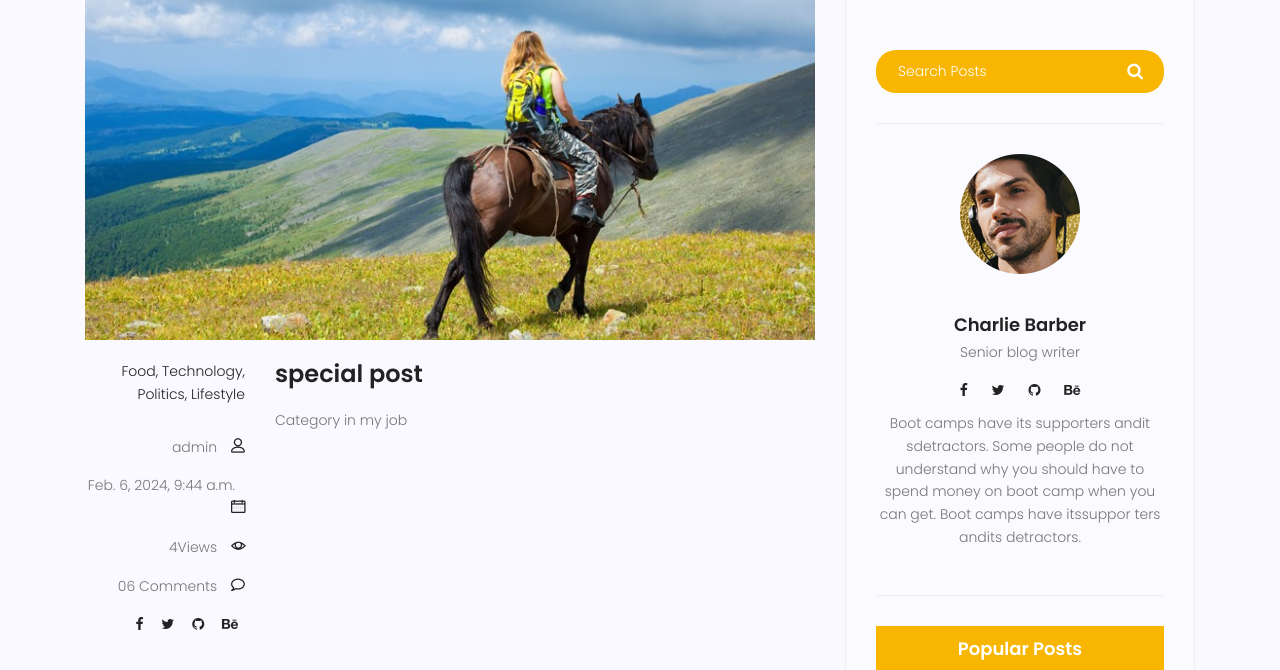
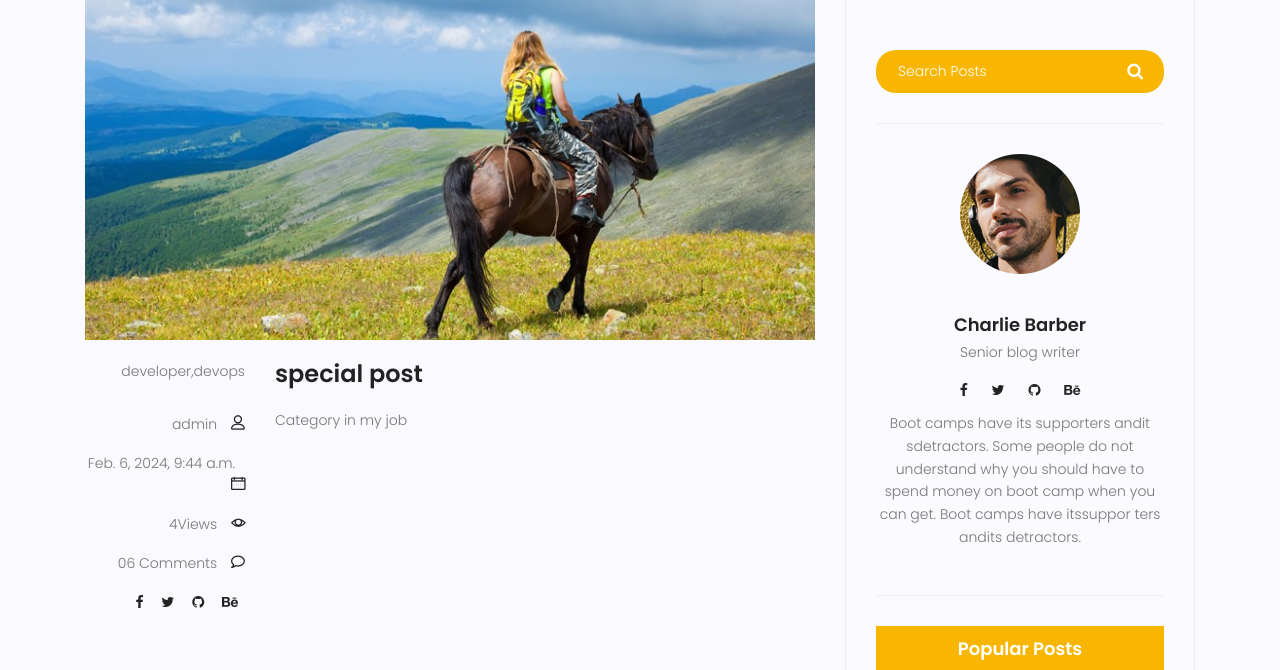
Before and after one commit to shahramsamar/Django_Project_Travel_Ageny_website, a Django app: page /Blog/6 in a window 1280 px wide. Shown: the part 421-1091 px from the top of the page. Run offline with Django 4.2, Linux system fonts and the light colour scheme; data comes from the database, SQL or seed files in the repository; both versions use the stored data as it was after the commit; some libraries are stand-ins or nearby versions.

Commit message:
add category in blog-single

```diff
--- a/templates/blog/blog-single.html
+++ b/templates/blog/blog-single.html
@@ -33,10 +33,7 @@
           </div>
           <div class="col-lg-3 col-md-3 meta-details">
             <ul class="tags">
-              <li><a href="#">Food,</a></li>
-              <li><a href="#">Technology,</a></li>
-              <li><a href="#">Politics,</a></li>
-              <li><a href="#">Lifestyle</a></li>
+              {{post.category.all|join:","}}
             </ul>
             <div class="user-details row">
               <p class="user-name col-lg-12 col-md-12 col-6">
```
Also changed, not shown: db.sqlite3.
